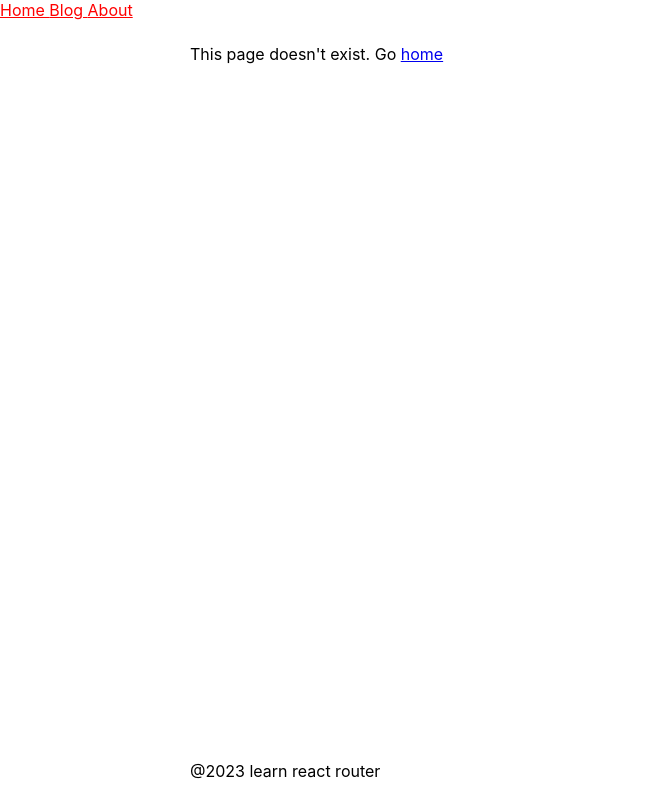
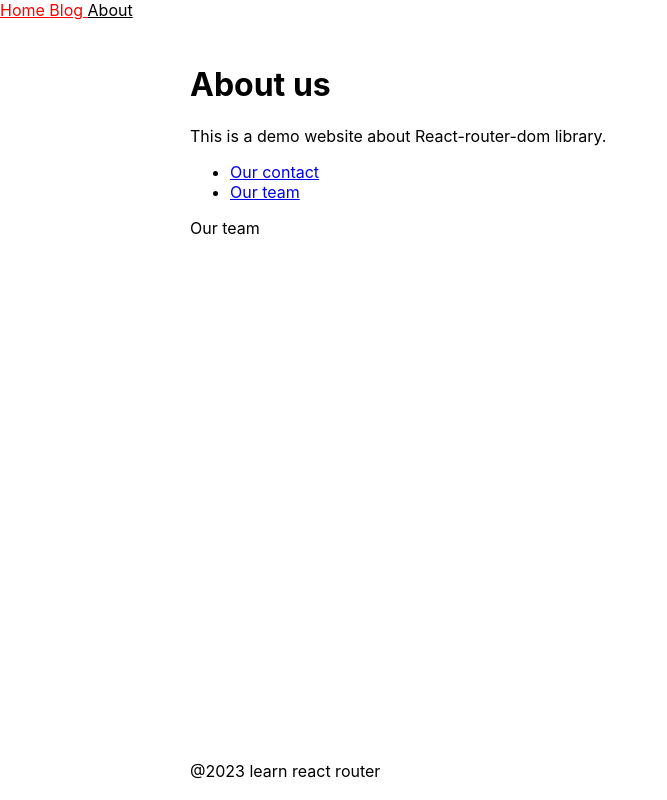
Before and after one commit to ArtHarutyunyan/learn-react-router-1, a React (Create React App) app: page /about/team in a window 1280 px wide. Shown: the whole page, without its empty margins (0-667 px from the left). Built offline with nearby package versions, Linux system fonts and the light colour scheme.

Commit message:
add contacts and team links

```diff
--- a/src/App.js
+++ b/src/App.js
@@ -27,7 +27,10 @@
       <Routes>
         <Route path="/" element={<Layout />}>
           <Route index element={<HomePage />} />
-          <Route path="about" element={<AboutPage />} />
+          <Route path="about" element={<AboutPage />}>
+            <Route path="contacts" element={<p>Our contact</p>} />
+            <Route path="team" element={<p>Our team</p>} />
+          </Route>
           <Route path="about-us" element={<Navigate to="/about" replace />} />
           <Route path="posts" element={<BlogPage />} />
           <Route path="posts/:id" element={<SinglePage />} />
--- a/src/components/CustomLink.jsx
+++ b/src/components/CustomLink.jsx
@@ -1,8 +1,11 @@
 import { Link, useMatch } from "react-router-dom";
 
 const CustomLink = ({ children, to, ...props }) => {
-  const match = useMatch(to);
-  // console.log({ match });
+  const match = useMatch({
+    path: to,
+    end: to.length === 1,
+  });
+  console.log(match, "match");
   return (
     <Link
       to={to}
--- a/src/pages/AboutPage.jsx
+++ b/src/pages/AboutPage.jsx
@@ -1,8 +1,24 @@
+import { Link, Outlet, Route, Routes } from "react-router-dom";
+
 const AboutPage = () => {
   return (
     <div>
       <h1>About us</h1>
       <p>This is a demo website about React-router-dom library.</p>
+      <ul>
+        <li>
+          <Link to="contacts">Our contact</Link>
+        </li>
+        <li>
+          <Link to="team">Our team</Link>
+        </li>
+      </ul>
+
+      {/* <Routes>
+        <Route path="contacts" element={<p>Our contact</p>} />
+        <Route path="team" element={<p>Our team</p>} />
+      </Routes> */}
+      <Outlet />
     </div>
   );
 };
```
